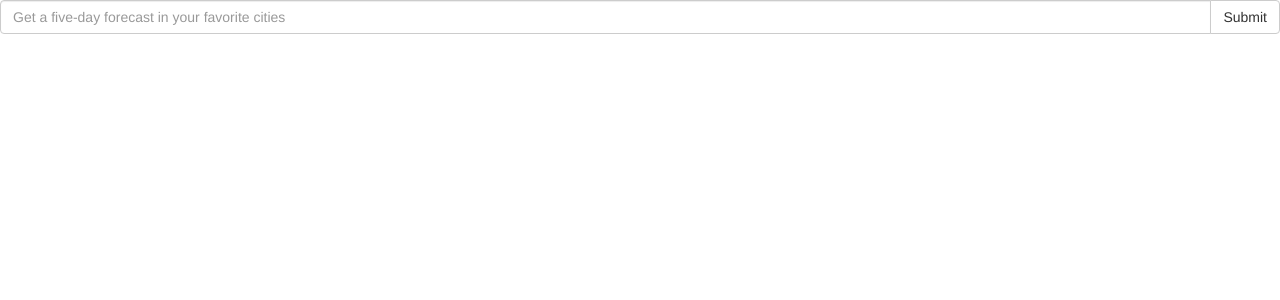
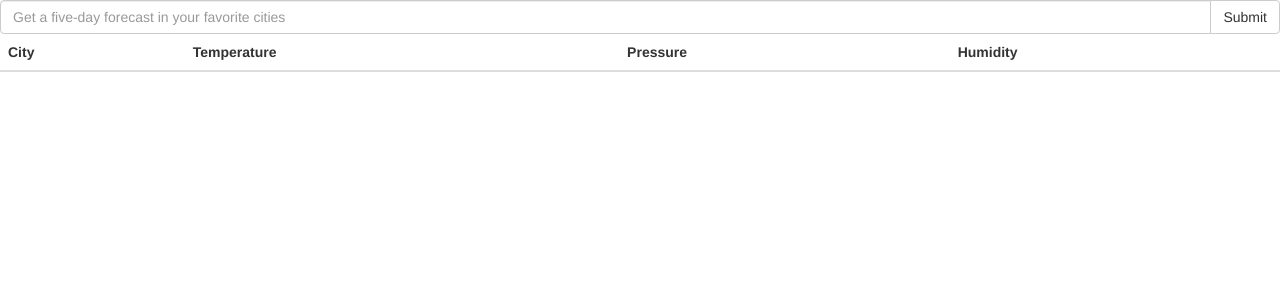
Before and after one commit to alexandr-g/react-weather, a React (Create React App) app: page / in a window 1280 px wide. Shown: the top 300 px of the page. Built offline with nearby package versions, Linux system fonts and the light colour scheme.

Commit message:
Create weather list container

```diff
--- a/src/components/App.js
+++ b/src/components/App.js
@@ -1,12 +1,14 @@
 import React, { Component } from 'react'
 
 import SearchBar from '../containers/searchBar'
+import WeatherList from '../containers/weatherList'
 
 export default class App extends Component {
   render() {
     return (
       <div>
         <SearchBar />
+        <WeatherList />
       </div>
     );
   }
--- /dev/null
+++ b/src/containers/weatherList.js
@@ -0,0 +1,27 @@
+import React, { Component } from 'react'
+import { connect } from 'react-redux'
+
+class WeatherList extends Component {
+  render() {
+    return (
+      <table className='table table-hover'>
+        <thead>
+          <tr>
+            <th>City</th>
+            <th>Temperature</th>
+            <th>Pressure</th>
+            <th>Humidity</th>
+          </tr>
+        </thead>
+        <tbody>
+        </tbody>
+      </table>
+    );
+  }
+}
+
+function mapStateToProps({ weather }) {
+  return { weather };
+}
+
+export default connect(mapStateToProps)(WeatherList);
```
